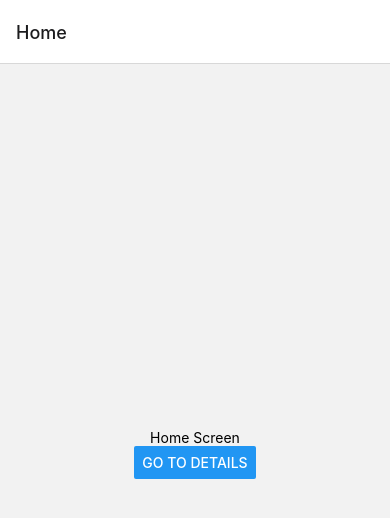
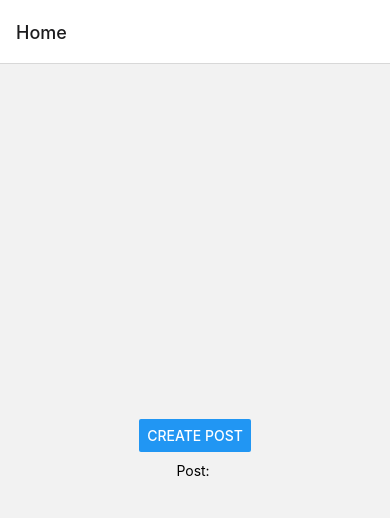
Before and after one commit to LeoTest8/rn_demo_leo, a React Native app: screen / in a window 390 px wide. Shown: the top 518 px of the page. Built offline with nearby package versions, Linux system fonts and the light colour scheme.

Commit message:
Tyora Notes For Passing Params Dones

```diff
--- a/App.jsx
+++ b/App.jsx
@@ -90,6 +90,14 @@
 //       <Text>Details Screen</Text>
 //       <Text>Params From Home:</Text>
 //       <Text>{JSON.stringify(route.params)}</Text>
+//       <Button
+//         onPress={() => {
+//           navigation.setParams({
+//             update: 'update',
+//             initialID: 'Hello Update',
+//           });
+//         }}
+//         title="Update Param"></Button>
 //     </SafeAreaView>
 //   );
 // };
@@ -104,12 +112,7 @@
 //         <Stack.Screen
 //           component={Details}
 //           name="Details"
-//           options={{
-//             headerStyle: {
-//               backgroundColor: '#fef422',
-//             },
-//             headerTintColor: 'red',
-//           }}></Stack.Screen>
+//           initialParams={{initialID: 'Hello Initial'}}></Stack.Screen>
 //       </Stack.Navigator>
 //     </NavigationContainer>
 //   );
@@ -121,7 +124,7 @@
 //     justifyContent: 'center',
 //     alignItems: 'center',
 //   },
-// })
+// });
 
 /**
  * Main Title: React Navigation Practice 3
@@ -186,93 +189,164 @@
  * Created Time: Monday, June 10, 2024, 12:29
  */
 
-import React from 'react';
-import {Text, View, SafeAreaView, Button} from 'react-native';
-import {NavigationContainer, TabRouter} from '@react-navigation/native';
+// import React from 'react';
+// import {Text, View, SafeAreaView, Button} from 'react-native';
+// import {NavigationContainer, TabRouter} from '@react-navigation/native';
+// import {createNativeStackNavigator} from '@react-navigation/native-stack';
+// import {createBottomTabNavigator} from '@react-navigation/bottom-tabs';
+
+// const Stack = createNativeStackNavigator();
+// const Tab = createBottomTabNavigator();
+
+// const Tab1 = () => {
+//   return <Text>Tab1</Text>;
+// };
+// const Tab2 = () => {
+//   return <Text>Tab2</Text>;
+// };
+// const Tab3 = () => {
+//   return <Text>Tab3</Text>;
+// };
+// const Tab4 = () => {
+//   return <Text>Tab4</Text>;
+// };
+
+// const DetailsScreen = () => {
+//   return (
+//     <Tab.Navigator>
+//       <Tab.Screen
+//         name="Feed"
+//         component={Tab1}
+//         options={{
+//           headerShown: false,
+//           tabBarActiveBackgroundColor: '#fe34cc',
+//         }}></Tab.Screen>
+//       <Tab.Screen
+//         name="Profie"
+//         component={Tab2}
+//         options={{
+//           tabBarActiveTintColor: '#3c3cfd',
+//         }}></Tab.Screen>
+//       <Tab.Screen
+//         name="Page"
+//         component={Tab3}
+//         options={{
+//           headerShown: false,
+//           tabBarActiveBackgroundColor: '#ccc',
+//         }}></Tab.Screen>
+//       <Tab.Screen
+//         name="Like"
+//         component={Tab4}
+//         options={{
+//           tabBarActiveBackgroundColor: '#d4d',
+//           tabBarButton: () => {
+//             return (
+//               <Button
+//                 onPress={() => console.log('Pressed Tab4')}
+//                 title="Like"></Button>
+//             );
+//           },
+//         }}></Tab.Screen>
+//     </Tab.Navigator>
+//   );
+// };
+
+// const HomeScreen = ({navigation}) => {
+//   return (
+//     <View
+//       style={{
+//         flex: 1,
+//         justifyContent: 'center',
+//         alignItems: 'center',
+//       }}>
+//       <Text>Home Screen</Text>
+//       <Button
+//         onPress={() => {
+//           navigation.navigate('Details');
+//         }}
+//         title="Go To Details"></Button>
+//     </View>
+//   );
+// };
+
+// export default function App() {
+//   return (
+//     <NavigationContainer>
+//       <Stack.Navigator>
+//         <Stack.Screen name="Home" component={HomeScreen}></Stack.Screen>
+//         <Stack.Screen name="Details" component={DetailsScreen}></Stack.Screen>
+//       </Stack.Navigator>
+//     </NavigationContainer>
+//   );
+// }
+
+/**
+ * Main Title: Passing params to previous screens
+ * Created Time: Wednesday, June 12, 2024, 12:34
+ */
+
+import React, {useState} from 'react';
+import {
+  StyleSheet,
+  Text,
+  SafeAreaView,
+  View,
+  Button,
+  TextInput,
+} from 'react-native';
+import {NavigationContainer} from '@react-navigation/native';
 import {createNativeStackNavigator} from '@react-navigation/native-stack';
-import {createBottomTabNavigator} from '@react-navigation/bottom-tabs';
 
-const Stack = createNativeStackNavigator();
-const Tab = createBottomTabNavigator();
-
-const Tab1 = () => {
-  return <Text>Tab1</Text>;
-};
-const Tab2 = () => {
-  return <Text>Tab2</Text>;
-};
-const Tab3 = () => {
-  return <Text>Tab3</Text>;
-};
-const Tab4 = () => {
-  return <Text>Tab4</Text>;
-};
-
-const DetailsScreen = () => {
+const Home = ({navigation, route}) => {
   return (
-    <Tab.Navigator>
-      <Tab.Screen
-        name="Feed"
-        component={Tab1}
-        options={{
-          headerShown: false,
-          tabBarActiveBackgroundColor: '#fe34cc',
-        }}></Tab.Screen>
-      <Tab.Screen
-        name="Profie"
-        component={Tab2}
-        options={{
-          tabBarActiveTintColor: '#3c3cfd',
-        }}></Tab.Screen>
-      <Tab.Screen
-        name="Page"
-        component={Tab3}
-        options={{
-          headerShown: false,
-          tabBarActiveBackgroundColor: '#ccc',
-        }}></Tab.Screen>
-      <Tab.Screen
-        name="Like"
-        component={Tab4}
-        options={{
-          tabBarActiveBackgroundColor: '#d4d',
-          tabBarButton: () => {
-            return (
-              <Button
-                onPress={() => console.log('Pressed Tab4')}
-                title="Like"></Button>
-            );
-          },
-        }}></Tab.Screen>
-    </Tab.Navigator>
+    <SafeAreaView style={styles.container}>
+      <Button
+        title="Create Post"
+        onPress={() => {
+          navigation.navigate('CreatePost');
+        }}></Button>
+      <Text style={{margin: 10}}>Post: {route.params?.post}</Text>
+    </SafeAreaView>
   );
 };
 
-const HomeScreen = ({navigation}) => {
+const CreatePost = ({navigation}) => {
+  const [post, setPost] = useState('');
   return (
-    <View
-      style={{
-        flex: 1,
-        justifyContent: 'center',
-        alignItems: 'center',
-      }}>
-      <Text>Home Screen</Text>
+    <SafeAreaView style={styles.container}>
+      <TextInput
+        multiline
+        placeholder="What's on your mind?"
+        value={post}
+        onChangeText={setPost}></TextInput>
       <Button
         onPress={() => {
-          navigation.navigate('Details');
+          navigation.navigate('Home', {
+            post: post,
+          });
         }}
-        title="Go To Details"></Button>
-    </View>
+        title="Done"></Button>
+    </SafeAreaView>
   );
 };
+
+const Stack = createNativeStackNavigator();
 
 export default function App() {
   return (
     <NavigationContainer>
       <Stack.Navigator>
-        <Stack.Screen name="Home" component={HomeScreen}></Stack.Screen>
-        <Stack.Screen name="Details" component={DetailsScreen}></Stack.Screen>
+        <Stack.Screen component={Home} name="Home"></Stack.Screen>
+        <Stack.Screen component={CreatePost} name="CreatePost"></Stack.Screen>
       </Stack.Navigator>
     </NavigationContainer>
   );
 }
+
+const styles = StyleSheet.create({
+  container: {
+    flex: 1,
+    justifyContent: 'center',
+    alignItems: 'center',
+  },
+});
```
